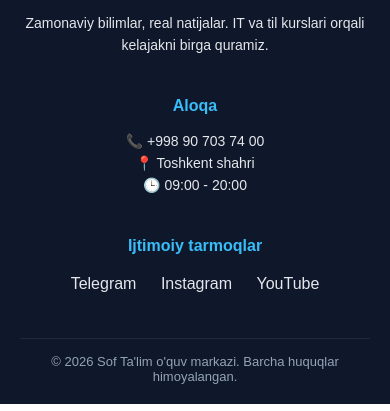
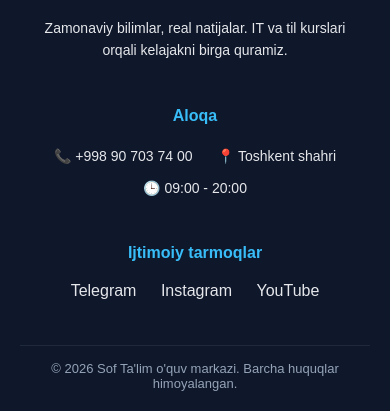
Before and after one commit to SirojiddinAhmedov/Sof-talim, a plain HTML site: page index.html in a window 390 px wide. Shown: the part 4089-4500 px from the top of the page. Drawn offline with Linux system fonts and the light colour scheme.

Commit message:
Tekslik o'zgardi

```diff
--- a/CSS/style.css
+++ b/CSS/style.css
@@ -789,4 +789,12 @@ form button:hover {
     display: inline-block;
     margin: 5px 10px;
   }
+
+
+  .footer-box p {
+  line-height: 1.6;
+  font-size: 14px;
+  display: inline-block;
+  margin: 5px 10px;
 }
+}
```
